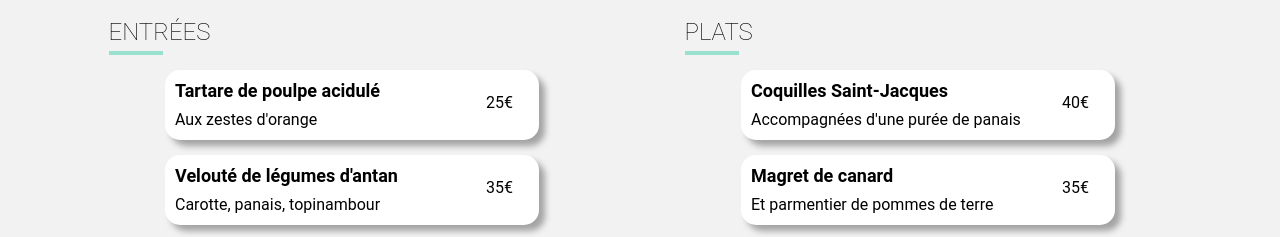
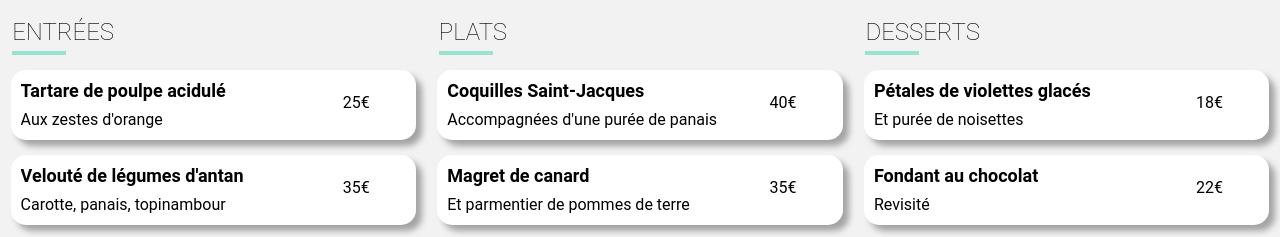
Before and after one commit to kakei93/ohmyfood, a website: page a_la_francaise.html in a window 1280 px wide. Shown: the part 536-773 px from the top of the page. Drawn offline with Linux system fonts and the light colour scheme.

Commit message:
modification fichier sass

```diff
--- a/sass/pages/_restaurant.scss
+++ b/sass/pages/_restaurant.scss
@@ -81,12 +81,12 @@
         }
         .contenant-carte {
             display: flex ;
-            width: 90%;
+            width: 100%;
             justify-content: space-around;
-            flex-wrap: wrap;
+            // flex-wrap: wrap;
         }
         .carte {
-            width: 44%;
+            width: 33%;
             .carte-titre {
                 padding-left: 10px;
                 .titre-plat {
@@ -106,17 +106,18 @@
                 margin-top: 15px;
                 .carte-menu {
                     display: flex;
-                    width: 374px;
+                    width: 96%;
                     height: 70px;
                     box-shadow: 6px 6px 6px #a4a3a3;
                     margin-bottom: 15px;
                     border-radius: 15px;
                     background-color: white;
+                    overflow: hidden;
                     .carte-menu-text {
                         display: flex;
                         flex-direction: column;
                         justify-content: space-around;
-                        width: 353px;
+                        width: 85%;
                         margin-left: 10px;
                         white-space: nowrap;
                         overflow: hidden;
@@ -143,7 +144,7 @@
                         display: flex;
                         align-items: flex-end;
                         margin: 0 20px 12px 20px;
-                        width: 40px;
+                        width: 15%;
                     }
                     .carte-menu-check {
                         @include centrer;
@@ -152,10 +153,10 @@
                         background-color: $color-tertiary;
                         border-radius: 0 15px 15px 0;
                         opacity: 0;
-                        // transition: transform 500ms ease-in-out;
                         position: relative;
                         top: 0;
-                        right: -70px;
+                        right: -74px;
+                        overflow: hidden;
                         >.check-out {
                             display: flex;
                             align-items: center;
@@ -183,7 +184,7 @@
             margin: 30px 0 50px 0;
             padding: 15px 50px;
             font-size: 16px;
-            // background-color: #ff79da;
+            background-color: #ff79da;
             color: white;
             border: none;
             }
@@ -356,6 +357,7 @@
                     margin-bottom: 15px;
                     border-radius: 15px;
                     background-color: white;
+                    overflow: hidden;
                     .carte-menu-text {
                         display: flex;
                         flex-direction: column;
@@ -387,9 +389,9 @@
                         align-items: flex-end;
                         margin: 0 30px 12px 20px;
                     }
-                    }
                 }
             }
+        }
         .btn-menu {
             border-radius: 50px;
             margin: 30px 0 50px 0;
```
Also changed, not shown: public/css/style.css, 1 other file.
